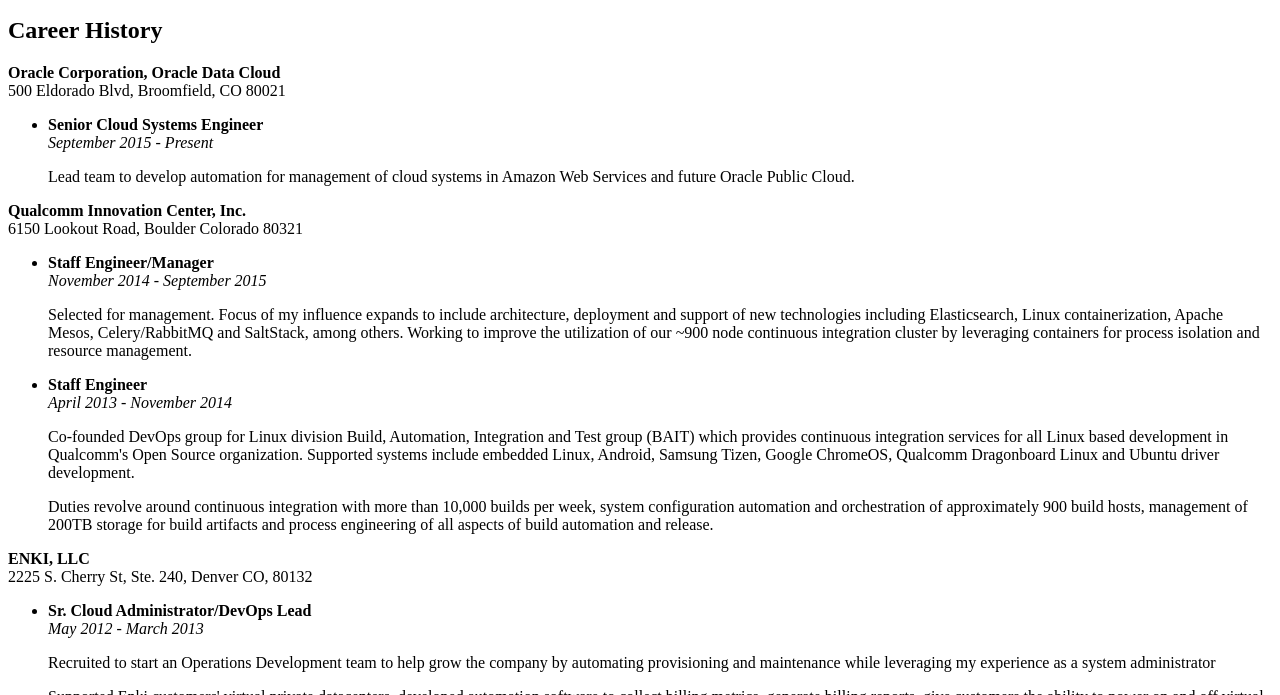
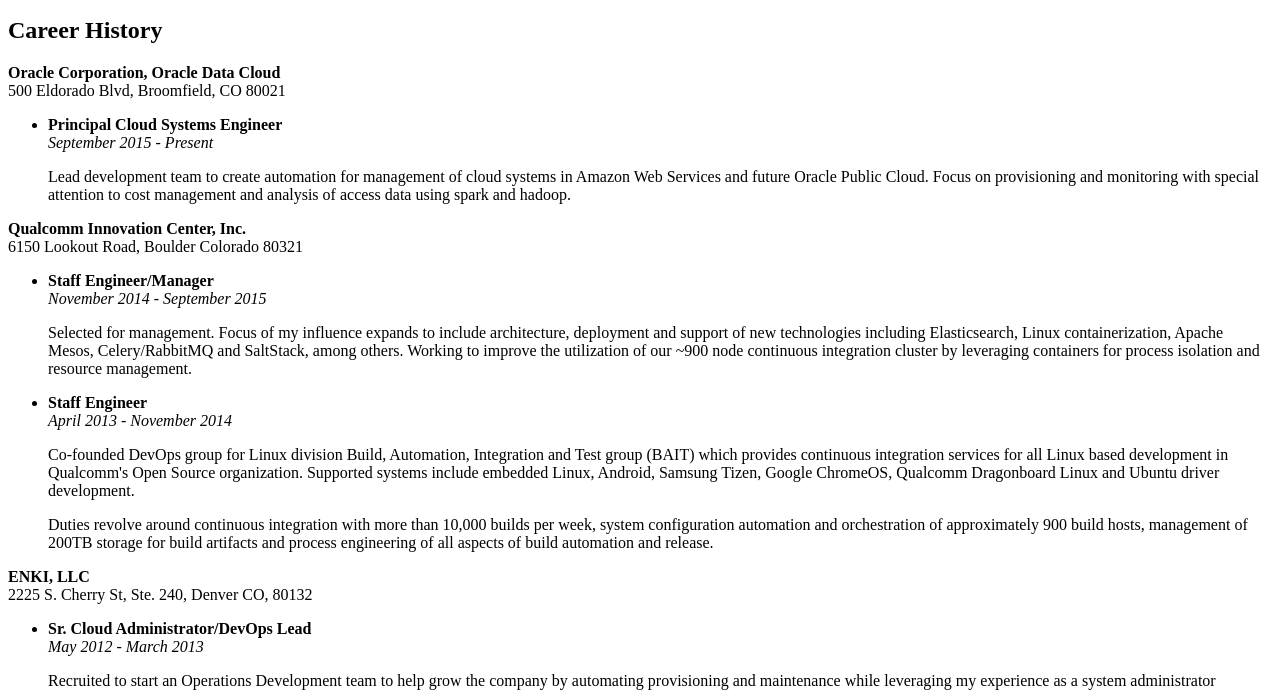
Before and after one commit to brunson/brunson.github.io, a plain HTML site: page resume.html in a window 1280 px wide. Shown: the part 105-800 px from the top of the page. Drawn offline with Linux system fonts and the light colour scheme.

Commit message:
Update resume.html

```diff
--- a/resume.html
+++ b/resume.html
@@ -13,11 +13,13 @@ Westminster, CO 80021<br>
     <b>Oracle Corporation, Oracle Data Cloud</b><br>
     500 Eldorado Blvd, Broomfield, CO 80021
     <ul>
-      <li><b>Senior Cloud Systems Engineer</b><br>
+      <li><b>Principal Cloud Systems Engineer</b><br>
         <i>September 2015 - Present</i><p>
 
-      Lead team to develop automation for management of cloud systems
-      in Amazon Web Services and future Oracle Public Cloud.
+      Lead development team to create automation for management of cloud
+      systems in Amazon Web Services and future Oracle Public Cloud.  Focus
+      on provisioning and monitoring with special attention to cost
+      management and analysis of access data using spark and hadoop.
 
     </ul>
     <b>Qualcomm Innovation Center, Inc.</b><br>
```
